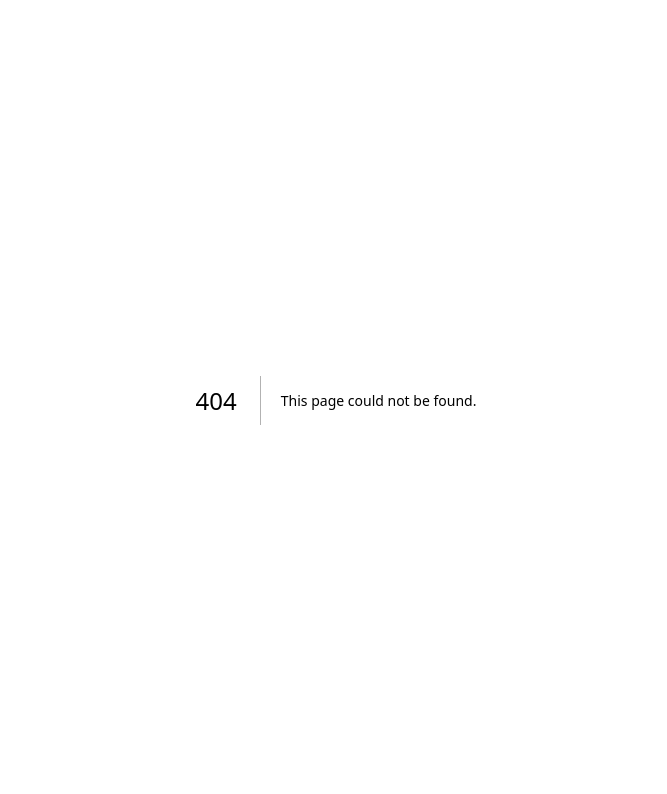
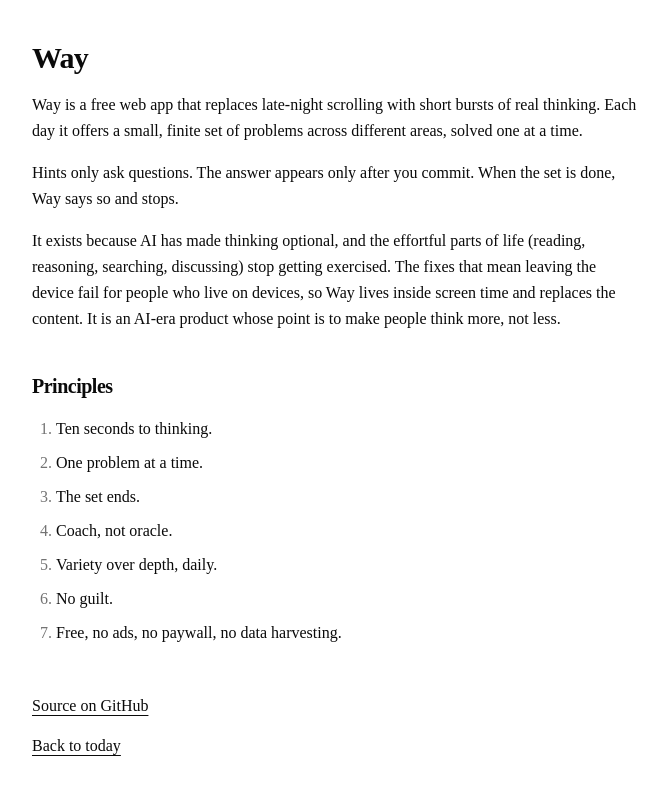
Before and after one commit to Ali747711/way, a Next.js app: page /about in a window 1280 px wide. Before the commit this address had no page. Shown: the top 794 px of the page, without its empty margins (304-971 px from the left). Built offline with nearby package versions, Linux system fonts and the light colour scheme; no server answers.

Commit message:
feat: add weekly deep problem and about page

```diff
--- /dev/null
+++ b/app/about/page.tsx
@@ -0,0 +1,62 @@
+import type { Metadata } from 'next';
+import Link from 'next/link';
+
+import { REPO_URL } from '@/lib/config';
+
+export const metadata: Metadata = { title: 'Way · About' };
+
+const PRINCIPLES = [
+  'Ten seconds to thinking.',
+  'One problem at a time.',
+  'The set ends.',
+  'Coach, not oracle.',
+  'Variety over depth, daily.',
+  'No guilt.',
+  'Free, no ads, no paywall, no data harvesting.'
+];
+
+const linkClass =
+  'inline-block py-2 text-base font-medium underline underline-offset-4';
+
+export default function AboutPage() {
+  return (
+    <main className="mx-auto w-full max-w-160 space-y-10 px-4 py-10">
+      <section className="space-y-4">
+        <h1 className="text-3xl font-semibold tracking-tight">Way</h1>
+        <p className="text-base leading-relaxed">
+          Way is a free web app that replaces late-night scrolling with short
+          bursts of real thinking. Each day it offers a small, finite set of
+          problems across different areas, solved one at a time.
+        </p>
+        <p className="text-base leading-relaxed">
+          Hints only ask questions. The answer appears only after you commit.
+          When the set is done, Way says so and stops.
+        </p>
+        <p className="text-base leading-relaxed">
+          It exists because AI has made thinking optional, and the effortful
+          parts of life (reading, reasoning, searching, discussing) stop getting
+          exercised. The fixes that mean leaving the device fail for people who
+          live on devices, so Way lives inside screen time and replaces the
+          content. It is an AI-era product whose point is to make people think
+          more, not less.
+        </p>
+      </section>
+      <section className="space-y-4">
+        <h2 className="text-xl font-semibold tracking-tight">Principles</h2>
+        <ol className="list-decimal space-y-2 pl-6 text-base leading-relaxed marker:text-muted-foreground">
+          {PRINCIPLES.map((principle) => (
+            <li key={principle}>{principle}</li>
+          ))}
+        </ol>
+      </section>
+      <nav className="flex flex-col items-start">
+        <a href={REPO_URL} className={linkClass}>
+          Source on GitHub
+        </a>
+        <Link href="/" className={linkClass}>
+          Back to today
+        </Link>
+      </nav>
+    </main>
+  );
+}
--- /dev/null
+++ b/app/deep/page.tsx
@@ -0,0 +1,9 @@
+import type { Metadata } from 'next';
+
+import DeepPlay from '@/components/play/DeepPlay';
+
+export const metadata: Metadata = { title: 'Way · Deep' };
+
+export default function DeepPage() {
+  return <DeepPlay />;
+}
--- /dev/null
+++ b/components/play/DeepPlay.tsx
@@ -0,0 +1,93 @@
+'use client';
+
+import Link from 'next/link';
+import { useEffect, useState } from 'react';
+
+import ProblemView from '@/components/problem/ProblemView';
+import { DEEP_HINTS } from '@/lib/areas';
+import { fetchDeep } from '@/lib/content/client';
+import type { DeepFile } from '@/lib/content/schema';
+import { isoWeekKey, toLocalDate } from '@/lib/date/localDate';
+
+import NoSet from './NoSet';
+import { usePlaySession } from './usePlaySession';
+
+interface Loaded {
+  key: string;
+  deep: DeepFile | null;
+}
+
+const thisWeek = (): string => isoWeekKey(toLocalDate(new Date()));
+
+function DeepDone() {
+  return (
+    <main className="mx-auto w-full max-w-160 space-y-6 px-4 py-10">
+      <h1 className="text-3xl font-semibold tracking-tight">
+        That&apos;s this week.
+      </h1>
+      <Link
+        href="/"
+        className="inline-block py-2 text-base font-medium underline underline-offset-4"
+      >
+        Back to today
+      </Link>
+    </main>
+  );
+}
+
+export default function DeepPlay() {
+  const [key, setKey] = useState(thisWeek);
+  const [loaded, setLoaded] = useState<Loaded | null>(null);
+
+  useEffect(() => {
+    let cancelled = false;
+    // A failed fetch is shown as "nothing scheduled" rather than a crash.
+    fetchDeep(key)
+      .catch(() => null)
+      .then((deep) => {
+        if (!cancelled) setLoaded({ key, deep });
+      });
+    return () => {
+      cancelled = true;
+    };
+  }, [key]);
+
+  const settled = loaded !== null && loaded.key === key;
+  const problems = settled && loaded.deep ? [loaded.deep.problem] : null;
+
+  const session = usePlaySession({
+    slot: 'deep',
+    key,
+    problems,
+    settled,
+    deep: true,
+    resolveKey: thisWeek,
+    onKeyChange: setKey
+  });
+
+  const { phase, problem, current } = session;
+
+  if (phase === 'no-set')
+    return <NoSet message="Nothing scheduled for this week." />;
+  if (phase === 'done') return <DeepDone />;
+  if (phase === 'playing' && problem !== null && current !== null) {
+    return (
+      <ProblemView
+        problem={problem}
+        position={{ index: 0, total: 1 }}
+        current={current}
+        maxHints={DEEP_HINTS}
+        outcome={session.outcome}
+        codeResult={problem.answer.type === 'code' ? session.codeResult : null}
+        busy={session.busy}
+        onDraftChange={session.draft}
+        onHint={session.hint}
+        onSubmit={session.submit}
+        onRun={session.run}
+        onGiveUp={session.giveUp}
+        onNext={session.next}
+      />
+    );
+  }
+  return <div aria-busy="true" />;
+}
```
Also changed, not shown: 1 other file (tests, documents, lock files or other folders).
